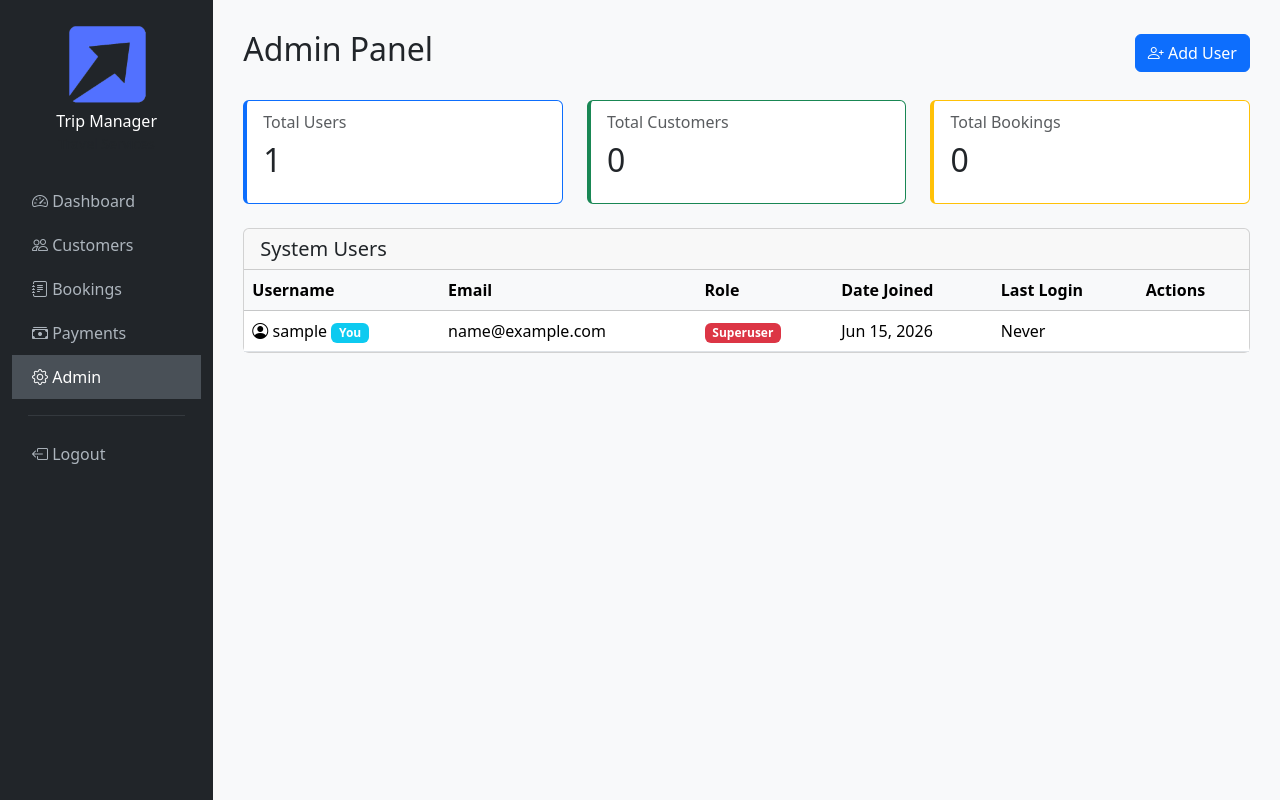
After one commit to BarataApsii/trip-manager, a Django app: page /panel/ in a window 1280 px wide. The commit adds this page. Run offline with Django 5.2, Linux system fonts and the light colour scheme; the visitor is signed in with stand-in values (Sample User, id 1); data comes from the database, SQL or seed files in the repository; data that the repository does not hold is empty.

Commit message:
feat: Add login page, custom admin panel, and fix sidebar/logo
1. Custom admin panel: Replace Django admin with custom panel at /panel/
   - User management (create/delete users)
   - Role display (Superuser/Admin/User)
   - Stats overview (users, customers, bookings)
   - Only accessible to staff users

2. Login page: Professional styled login at /login/
   - All views protected with @login_required
   - Redirect to login when not authenticated
   - Logout functionality

3. Sidebar fixes:
   - Admin link now points to custom admin panel
   - Admin link only visible to staff users
   - Added Logout link at bottom
   - All links verified working

4. Logo section:
   - Logo is now clickable and links to home (dashboard)
   - Replaced 'NextDev-PNG' with 'Trip Manager' in sidebar

Co-Authored-By: ATEhao <apsiitese@gmail.com>

```diff
--- a/bookings/views.py
+++ b/bookings/views.py
@@ -1,11 +1,13 @@
 from django.shortcuts import render, get_object_or_404, redirect
 from django.contrib import messages
+from django.contrib.auth.decorators import login_required
 from .models import Booking
 from .forms import BookingForm
 from payments.forms import PaymentForm
 from payments.models import Payment
 
 
+@login_required
 def booking_list(request):
     bookings = Booking.objects.select_related('customer', 'payment').all()
     query = request.GET.get('q', '')
@@ -25,6 +27,7 @@ def booking_list(request):
     })
 
 
+@login_required
 def booking_detail(request, pk):
     booking = get_object_or_404(
         Booking.objects.select_related('customer', 'payment'), pk=pk
@@ -34,6 +37,7 @@ def booking_detail(request, pk):
     })
 
 
+@login_required
 def booking_create(request):
     if request.method == 'POST':
         booking_form = BookingForm(request.POST)
@@ -55,6 +59,7 @@ def booking_create(request):
     })
 
 
+@login_required
 def booking_update(request, pk):
     booking = get_object_or_404(Booking, pk=pk)
     try:
@@ -83,6 +88,7 @@ def booking_update(request, pk):
     })
 
 
+@login_required
 def booking_delete(request, pk):
     booking = get_object_or_404(Booking, pk=pk)
     if request.method == 'POST':
--- a/config/settings.py
+++ b/config/settings.py
@@ -134,3 +134,8 @@ MEDIA_ROOT = BASE_DIR / 'media'
 
 # Default primary key field type
 DEFAULT_AUTO_FIELD = 'django.db.models.BigAutoField'
+
+# Authentication
+LOGIN_URL = 'core:login'
+LOGIN_REDIRECT_URL = 'core:dashboard'
+LOGOUT_REDIRECT_URL = 'core:login'
--- a/config/urls.py
+++ b/config/urls.py
@@ -1,10 +1,8 @@
-from django.contrib import admin
 from django.urls import path, include
 from django.conf import settings
 from django.conf.urls.static import static
 
 urlpatterns = [
-    path('admin/', admin.site.urls),
     path('', include('core.urls')),
     path('customers/', include('customers.urls')),
     path('bookings/', include('bookings.urls')),
--- a/core/urls.py
+++ b/core/urls.py
@@ -5,4 +5,9 @@ app_name = 'core'
 
 urlpatterns = [
     path('', views.dashboard, name='dashboard'),
+    path('login/', views.login_view, name='login'),
+    path('logout/', views.logout_view, name='logout'),
+    path('panel/', views.admin_panel, name='admin_panel'),
+    path('panel/users/add/', views.admin_user_create, name='admin_user_create'),
+    path('panel/users/<int:pk>/delete/', views.admin_user_delete, name='admin_user_delete'),
 ]
--- a/core/views.py
+++ b/core/views.py
@@ -1,9 +1,14 @@
-from django.shortcuts import render
+from django.shortcuts import render, redirect
+from django.contrib.auth import authenticate, login, logout
+from django.contrib.auth.decorators import login_required
+from django.contrib.auth.models import User
+from django.contrib import messages
 from customers.models import Customer
 from bookings.models import Booking
 from payments.models import Payment
 
 
+@login_required
 def dashboard(request):
     total_customers = Customer.objects.count()
     total_bookings = Booking.objects.count()
@@ -17,3 +22,95 @@ def dashboard(request):
         'recent_bookings': recent_bookings,
         'total_revenue': total_revenue,
     })
+
+
+def login_view(request):
+    if request.user.is_authenticated:
+        return redirect('core:dashboard')
+
+    if request.method == 'POST':
+        username = request.POST.get('username')
+        password = request.POST.get('password')
+        user = authenticate(request, username=username, password=password)
+        if user is not None:
+            login(request, user)
+            next_url = request.GET.get('next', '')
+            if next_url:
+                return redirect(next_url)
+            return redirect('core:dashboard')
+        else:
+            messages.error(request, 'Invalid username or password.')
+    return render(request, 'core/login.html')
+
+
+@login_required
+def logout_view(request):
+    logout(request)
+    return redirect('core:login')
+
+
+@login_required
+def admin_panel(request):
+    if not request.user.is_staff:
+        messages.error(request, 'You do not have permission to access the admin panel.')
+        return redirect('core:dashboard')
+
+    users = User.objects.all().order_by('-date_joined')
+    total_customers = Customer.objects.count()
+    total_bookings = Booking.objects.count()
+    total_users = User.objects.count()
+
+    return render(request, 'core/admin_panel.html', {
+        'users': users,
+        'total_customers': total_customers,
+        'total_bookings': total_bookings,
+        'total_users': total_users,
+    })
+
+
+@login_required
+def admin_user_create(request):
+    if not request.user.is_staff:
+        messages.error(request, 'You do not have permission.')
+        return redirect('core:dashboard')
+
+    if request.method == 'POST':
+        username = request.POST.get('username')
+        email = request.POST.get('email', '')
+        password = request.POST.get('password')
+        is_staff = request.POST.get('is_staff') == 'on'
+
+        if User.objects.filter(username=username).exists():
+            messages.error(request, f'Username "{username}" already exists.')
+        else:
+            user = User.objects.create_user(
+                username=username, email=email, password=password
+            )
+            user.is_staff = is_staff
+            user.save()
+            messages.success(request, f'User "{username}" created successfully.')
+            return redirect('core:admin_panel')
+
+    return render(request, 'core/admin_user_form.html', {
+        'title': 'Add User',
+    })
+
+
+@login_required
+def admin_user_delete(request, pk):
+    if not request.user.is_staff:
+        messages.error(request, 'You do not have permission.')
+        return redirect('core:dashboard')
+
+    user = User.objects.get(pk=pk)
+    if request.method == 'POST':
+        if user == request.user:
+            messages.error(request, 'You cannot delete your own account.')
+        else:
+            user.delete()
+            messages.success(request, 'User deleted successfully.')
+        return redirect('core:admin_panel')
+
+    return render(request, 'core/admin_user_confirm_delete.html', {
+        'user_obj': user,
+    })
--- a/customers/views.py
+++ b/customers/views.py
@@ -1,9 +1,11 @@
 from django.shortcuts import render, get_object_or_404, redirect
 from django.contrib import messages
+from django.contrib.auth.decorators import login_required
 from .models import Customer
 from .forms import CustomerForm
 
 
+@login_required
 def customer_list(request):
     customers = Customer.objects.all()
     query = request.GET.get('q', '')
@@ -21,6 +23,7 @@ def customer_list(request):
     })
 
 
+@login_required
 def customer_detail(request, pk):
     customer = get_object_or_404(Customer, pk=pk)
     return render(request, 'customers/customer_detail.html', {
@@ -28,6 +31,7 @@ def customer_detail(request, pk):
     })
 
 
+@login_required
 def customer_create(request):
     if request.method == 'POST':
         form = CustomerForm(request.POST)
@@ -43,6 +47,7 @@ def customer_create(request):
     })
 
 
+@login_required
 def customer_update(request, pk):
     customer = get_object_or_404(Customer, pk=pk)
     if request.method == 'POST':
@@ -60,6 +65,7 @@ def customer_update(request, pk):
     })
 
 
+@login_required
 def customer_delete(request, pk):
     customer = get_object_or_404(Customer, pk=pk)
     if request.method == 'POST':
--- a/payments/views.py
+++ b/payments/views.py
@@ -1,7 +1,9 @@
 from django.shortcuts import render
+from django.contrib.auth.decorators import login_required
 from .models import Payment
 
 
+@login_required
 def payment_list(request):
     payments = Payment.objects.select_related('booking__customer').all()
     return render(request, 'payments/payment_list.html', {
--- a/templates/base.html
+++ b/templates/base.html
@@ -4,7 +4,7 @@
 <head>
     <meta charset="UTF-8">
     <meta name="viewport" content="width=device-width, initial-scale=1.0">
-    <title>{% block title %}NextDev-PNG Travel{% endblock %}</title>
+    <title>{% block title %}Trip Manager{% endblock %}</title>
     <link href="https://cdn.jsdelivr.net/npm/bootstrap@5.3.3/dist/css/bootstrap.min.css" rel="stylesheet">
     <link href="https://cdn.jsdelivr.net/npm/bootstrap-icons@1.11.3/font/bootstrap-icons.min.css" rel="stylesheet">
     <style>
@@ -12,6 +12,8 @@
         .sidebar { min-height: 100vh; background-color: #212529; }
         .sidebar a { color: #adb5bd; text-decoration: none; padding: 10px 20px; display: block; }
         .sidebar a:hover, .sidebar a.active { color: #fff; background-color: #495057; }
+        .sidebar .logo-section { text-decoration: none; display: block; padding: 0 20px; }
+        .sidebar .logo-section:hover { opacity: 0.9; }
         .content { padding: 30px; }
         .stat-card { border-left: 4px solid; }
         .stat-card.customers { border-color: #0d6efd; }
@@ -25,11 +27,11 @@
         <div class="row">
             <!-- Sidebar -->
             <nav class="col-md-2 sidebar d-none d-md-block py-4">
-                <div class="text-center mb-4">
-                    <img src="{% static 'images/logo.png' %}" alt="NextDev-PNG" class="img-fluid mb-2" style="max-width: 80px;">
-                    <h6 class="text-white mb-0">NextDev-PNG</h6>
+                <a href="{% url 'core:dashboard' %}" class="logo-section text-center mb-4">
+                    <img src="{% static 'images/logo.png' %}" alt="Trip Manager" class="img-fluid mb-2" style="max-width: 80px;">
+                    <h6 class="text-white mb-0">Trip Manager</h6>
                     <small class="text-muted">Travel Services</small>
-                </div>
+                </a>
                 <a href="{% url 'core:dashboard' %}" class="{% if request.resolver_match.url_name == 'dashboard' %}active{% endif %}">
                     <i class="bi bi-speedometer2"></i> Dashboard
                 </a>
@@ -42,8 +44,14 @@
                 <a href="{% url 'payments:payment_list' %}" class="{% if 'payments' in request.resolver_match.app_name %}active{% endif %}">
                     <i class="bi bi-cash-stack"></i> Payments
                 </a>
-                <a href="{% url 'admin:index' %}">
+                {% if user.is_staff %}
+                <a href="{% url 'core:admin_panel' %}" class="{% if request.resolver_match.url_name == 'admin_panel' %}active{% endif %}">
                     <i class="bi bi-gear"></i> Admin
+                </a>
+                {% endif %}
+                <hr class="border-secondary mx-3">
+                <a href="{% url 'core:logout' %}">
+                    <i class="bi bi-box-arrow-left"></i> Logout
                 </a>
             </nav>
 
@@ -53,7 +61,7 @@
                 <nav class="navbar navbar-expand-md d-md-none mb-3">
                     <div class="container-fluid">
                         <a class="navbar-brand" href="{% url 'core:dashboard' %}">
-                            <img src="{% static 'images/logo.png' %}" alt="NextDev-PNG" style="height: 30px;"> NextDev-PNG
+                            <img src="{% static 'images/logo.png' %}" alt="Trip Manager" style="height: 30px;"> Trip Manager
                         </a>
                         <button class="navbar-toggler" type="button" data-bs-toggle="collapse" data-bs-target="#mobileNav">
                             <span class="navbar-toggler-icon"></span>
@@ -64,6 +72,10 @@
                                 <li class="nav-item"><a class="nav-link" href="{% url 'customers:customer_list' %}">Customers</a></li>
                                 <li class="nav-item"><a class="nav-link" href="{% url 'bookings:booking_list' %}">Bookings</a></li>
                                 <li class="nav-item"><a class="nav-link" href="{% url 'payments:payment_list' %}">Payments</a></li>
+                                {% if user.is_staff %}
+                                <li class="nav-item"><a class="nav-link" href="{% url 'core:admin_panel' %}">Admin</a></li>
+                                {% endif %}
+                                <li class="nav-item"><a class="nav-link" href="{% url 'core:logout' %}">Logout</a></li>
                             </ul>
                         </div>
                     </div>
--- /dev/null
+++ b/templates/core/admin_panel.html
@@ -0,0 +1,90 @@
+{% extends "base.html" %}
+
+{% block title %}Admin Panel - Trip Manager{% endblock %}
+
+{% block content %}
+<div class="d-flex justify-content-between align-items-center mb-4">
+    <h2>Admin Panel</h2>
+    <a href="{% url 'core:admin_user_create' %}" class="btn btn-primary">
+        <i class="bi bi-person-plus"></i> Add User
+    </a>
+</div>
+
+<div class="row mb-4">
+    <div class="col-md-4">
+        <div class="card stat-card customers">
+            <div class="card-body">
+                <h6 class="card-subtitle text-muted">Total Users</h6>
+                <h2 class="card-title mt-2">{{ total_users }}</h2>
+            </div>
+        </div>
+    </div>
+    <div class="col-md-4">
+        <div class="card stat-card bookings">
+            <div class="card-body">
+                <h6 class="card-subtitle text-muted">Total Customers</h6>
+                <h2 class="card-title mt-2">{{ total_customers }}</h2>
+            </div>
+        </div>
+    </div>
+    <div class="col-md-4">
+        <div class="card stat-card revenue">
+            <div class="card-body">
+                <h6 class="card-subtitle text-muted">Total Bookings</h6>
+                <h2 class="card-title mt-2">{{ total_bookings }}</h2>
+            </div>
+        </div>
+    </div>
+</div>
+
+<div class="card">
+    <div class="card-header">
+        <h5 class="mb-0">System Users</h5>
+    </div>
+    <div class="card-body p-0">
+        <table class="table table-hover mb-0">
+            <thead class="table-light">
+                <tr>
+                    <th>Username</th>
+                    <th>Email</th>
+                    <th>Role</th>
+                    <th>Date Joined</th>
+                    <th>Last Login</th>
+                    <th>Actions</th>
+                </tr>
+            </thead>
+            <tbody>
+                {% for user_obj in users %}
+                <tr>
+                    <td>
+                        <i class="bi bi-person-circle"></i> {{ user_obj.username }}
+                        {% if user_obj == request.user %}
+                            <span class="badge bg-info">You</span>
+                        {% endif %}
+                    </td>
+                    <td>{{ user_obj.email|default:"-" }}</td>
+                    <td>
+                        {% if user_obj.is_superuser %}
+                            <span class="badge bg-danger">Superuser</span>
+                        {% elif user_obj.is_staff %}
+                            <span class="badge bg-warning text-dark">Admin</span>
+                        {% else %}
+                            <span class="badge bg-secondary">User</span>
+                        {% endif %}
+                    </td>
+                    <td>{{ user_obj.date_joined|date:"M d, Y" }}</td>
+                    <td>{{ user_obj.last_login|date:"M d, Y H:i"|default:"Never" }}</td>
+                    <td>
+                        {% if user_obj != request.user %}
+                        <a href="{% url 'core:admin_user_delete' user_obj.pk %}" class="btn btn-sm btn-outline-danger">
+                            <i class="bi bi-trash"></i>
+                        </a>
+                        {% endif %}
+                    </td>
+                </tr>
+                {% endfor %}
+            </tbody>
+        </table>
+    </div>
+</div>
+{% endblock %}
--- a/templates/core/dashboard.html
+++ b/templates/core/dashboard.html
@@ -1,6 +1,6 @@
 {% extends "base.html" %}
 
-{% block title %}Dashboard - NextDev-PNG{% endblock %}
+{% block title %}Dashboard - Trip Manager{% endblock %}
 
 {% block content %}
 <h2 class="mb-4">Dashboard</h2>
```
Also changed, not shown: templates/core/admin_user_confirm_delete.html (added, +21 -0 lines), templates/core/admin_user_form.html (added, +35 -0 lines), templates/core/login.html (added, +73 -0 lines).
